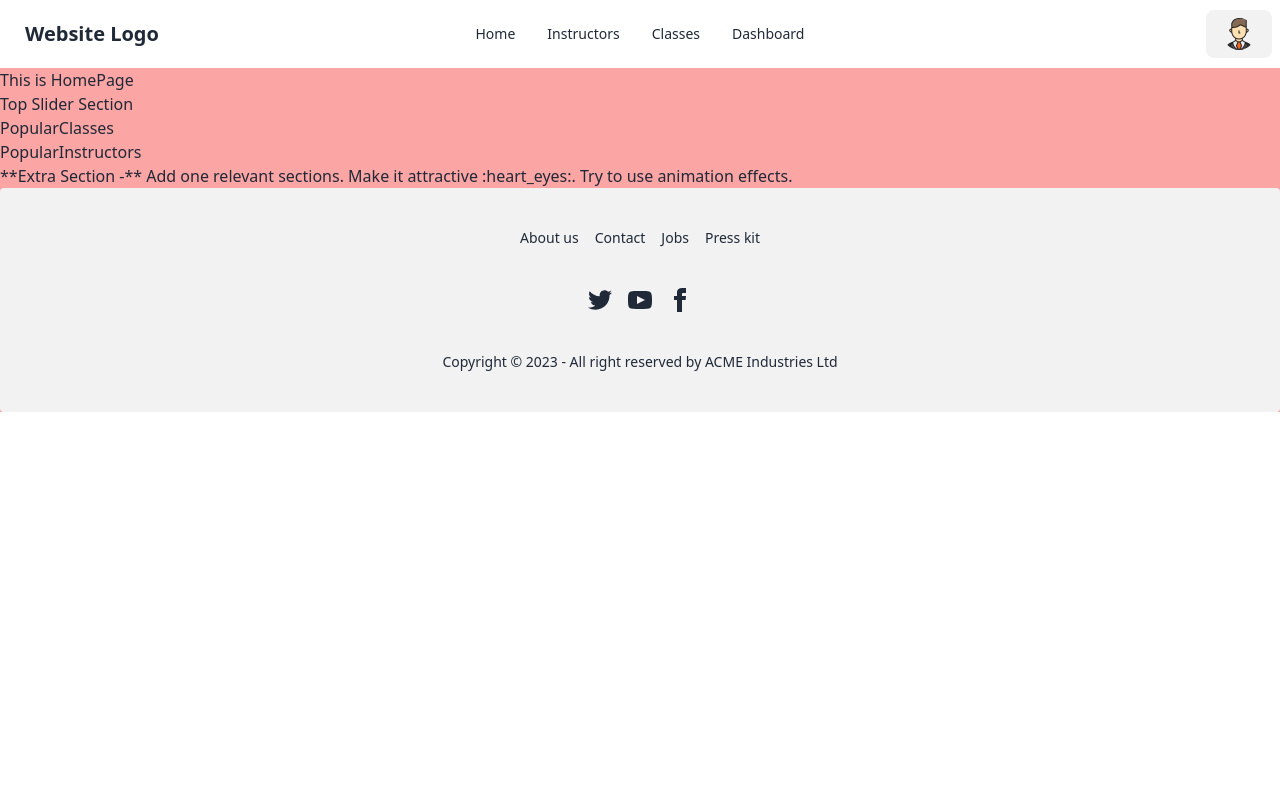
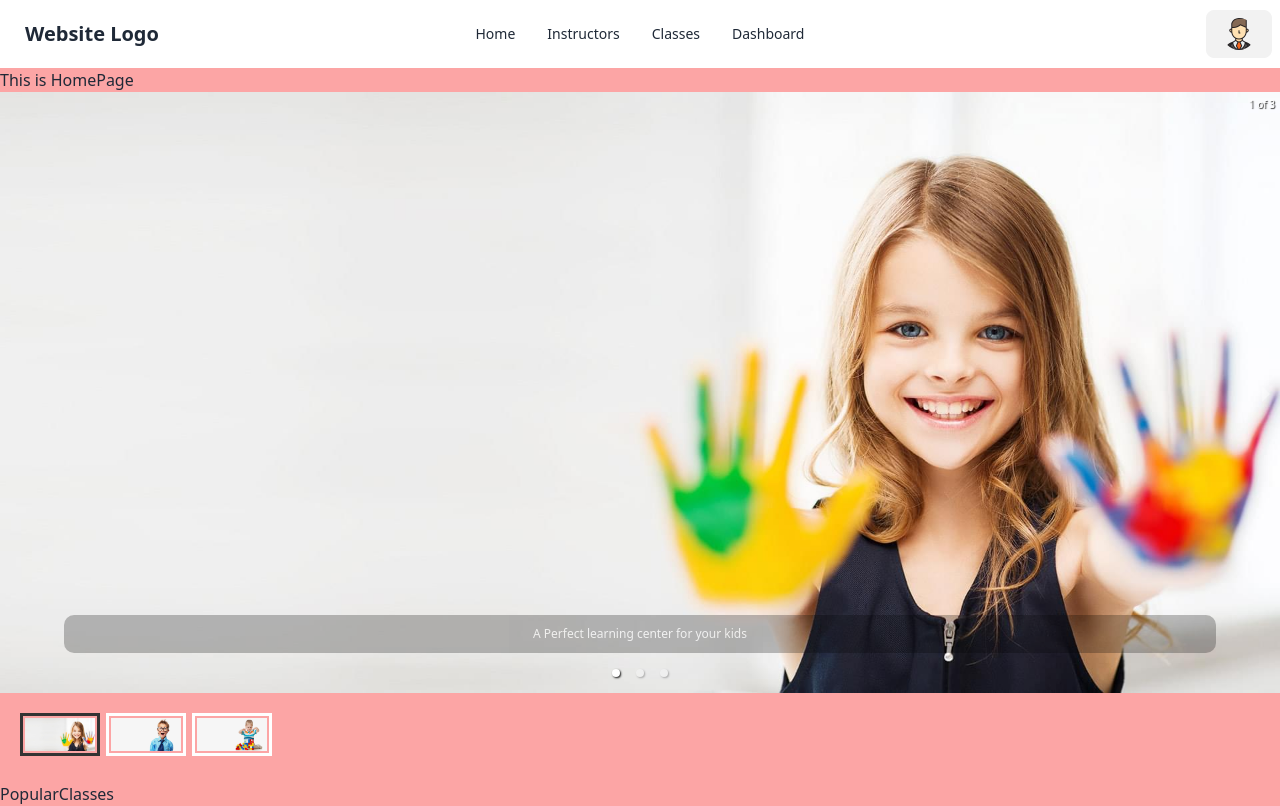
Before and after one commit to mehrabhossain1/summer-camp-school-client, a React (Vite) app: page / in a window 1280 px wide. Shown: the top 806 px of the page. Built offline with nearby package versions, Linux system fonts and the light colour scheme.

Commit message:
Banner Carousel

```diff
--- a/package.json
+++ b/package.json
@@ -15,6 +15,7 @@
     "match-sorter": "^6.3.1",
     "react": "^18.2.0",
     "react-dom": "^18.2.0",
+    "react-responsive-carousel": "^3.2.23",
     "react-router-dom": "^6.15.0",
     "sort-by": "^1.2.0"
   },
--- a/src/pages/Home/Banner/Banner.jsx
+++ b/src/pages/Home/Banner/Banner.jsx
@@ -1,5 +1,26 @@
+import "react-responsive-carousel/lib/styles/carousel.min.css"; // requires a loader
+import { Carousel } from "react-responsive-carousel";
+import slider1 from "../../../assets/HomePage/slider1.jpg";
+import slider2 from "../../../assets/HomePage/slider2.jpg";
+import slider3 from "../../../assets/HomePage/slider3.jpg";
+
 const Banner = () => {
-  return <div>Top Slider Section</div>;
+  return (
+    <Carousel>
+      <div>
+        <img src={slider1} />
+        <p className='legend'>A Perfect learning center for your kids</p>
+      </div>
+      <div>
+        <img src={slider2} />
+        <p className='legend'>Legend 2</p>
+      </div>
+      <div>
+        <img src={slider3} />
+        <p className='legend'>Legend 3</p>
+      </div>
+    </Carousel>
+  );
 };
 
 export default Banner;
```
Also changed, not shown: 1 other file (tests, documents, lock files or other folders).
